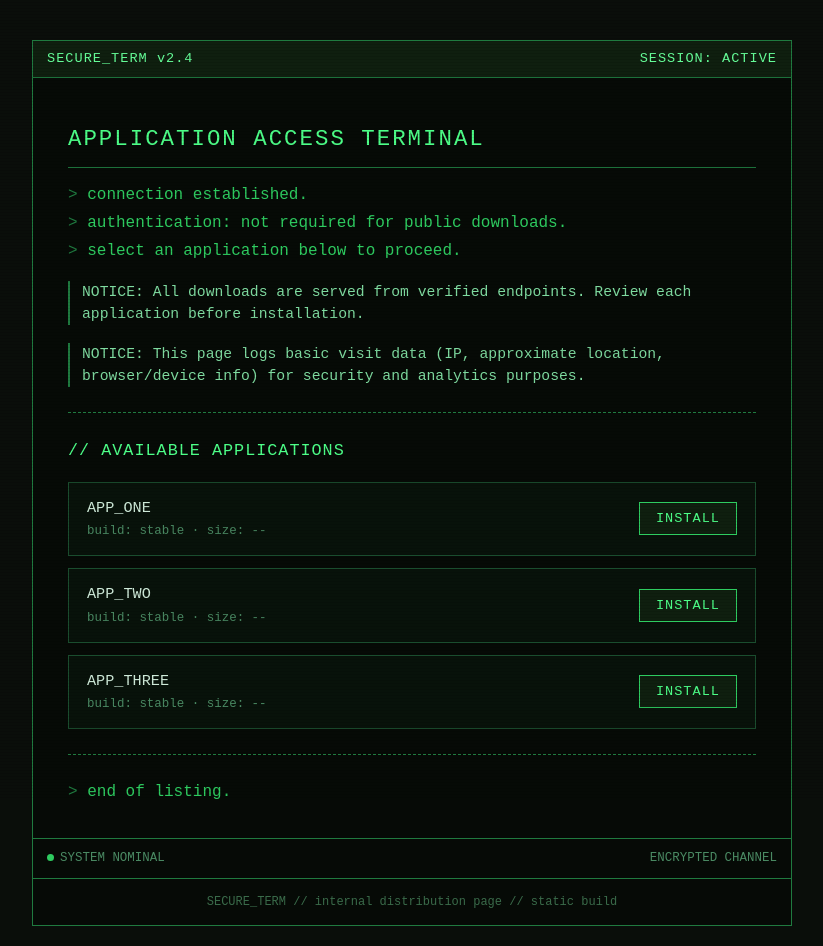
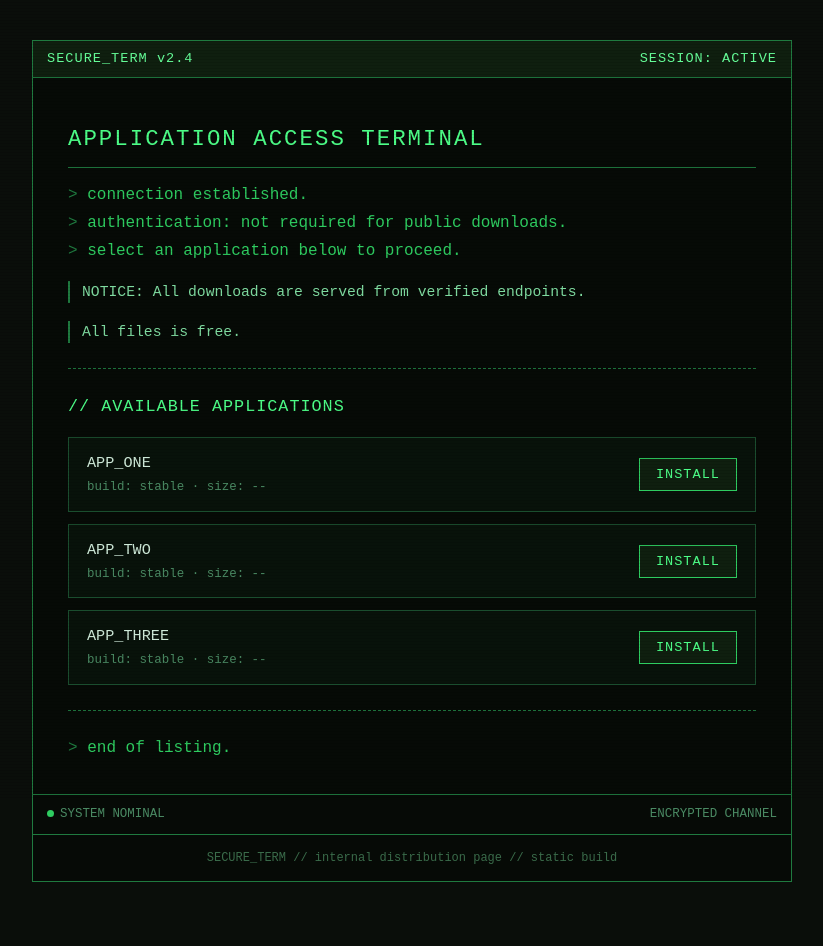
Before and after one commit to ue7g2ucaitxiwycigq/ue7g2ucatixiwycigq.github.io, a plain HTML site: page index.html in a window 1280 px wide. Shown: the whole page, without its empty margins (228-1051 px from the left). After the commit the page ends 922 px from the top, so only its background shows below. Drawn offline with Linux system fonts and the light colour scheme; no server answers.

Commit message:
Update index.html

```diff
--- a/index.html
+++ b/index.html
@@ -192,13 +192,11 @@
     <p class="prompt-line">select an application below to proceed.</p>
 
     <div class="notice">
-      NOTICE: All downloads are served from verified endpoints. Review each
-      application before installation.
+      NOTICE: All downloads are served from verified endpoints.
     </div>
 
     <div class="notice">
-      NOTICE: This page logs basic visit data (IP, approximate location,
-      browser/device info) for security and analytics purposes.
+      All files is free.
     </div>
 
     <hr class="divider">
```
